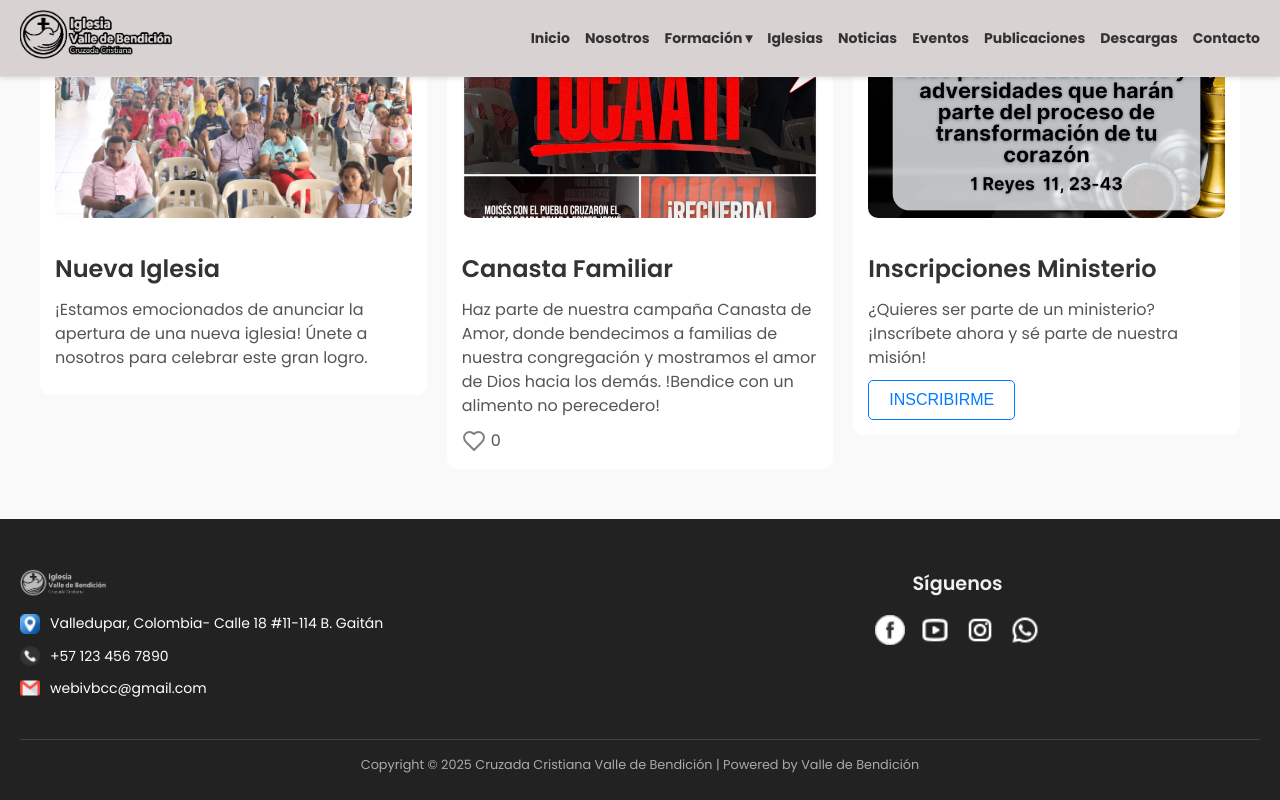
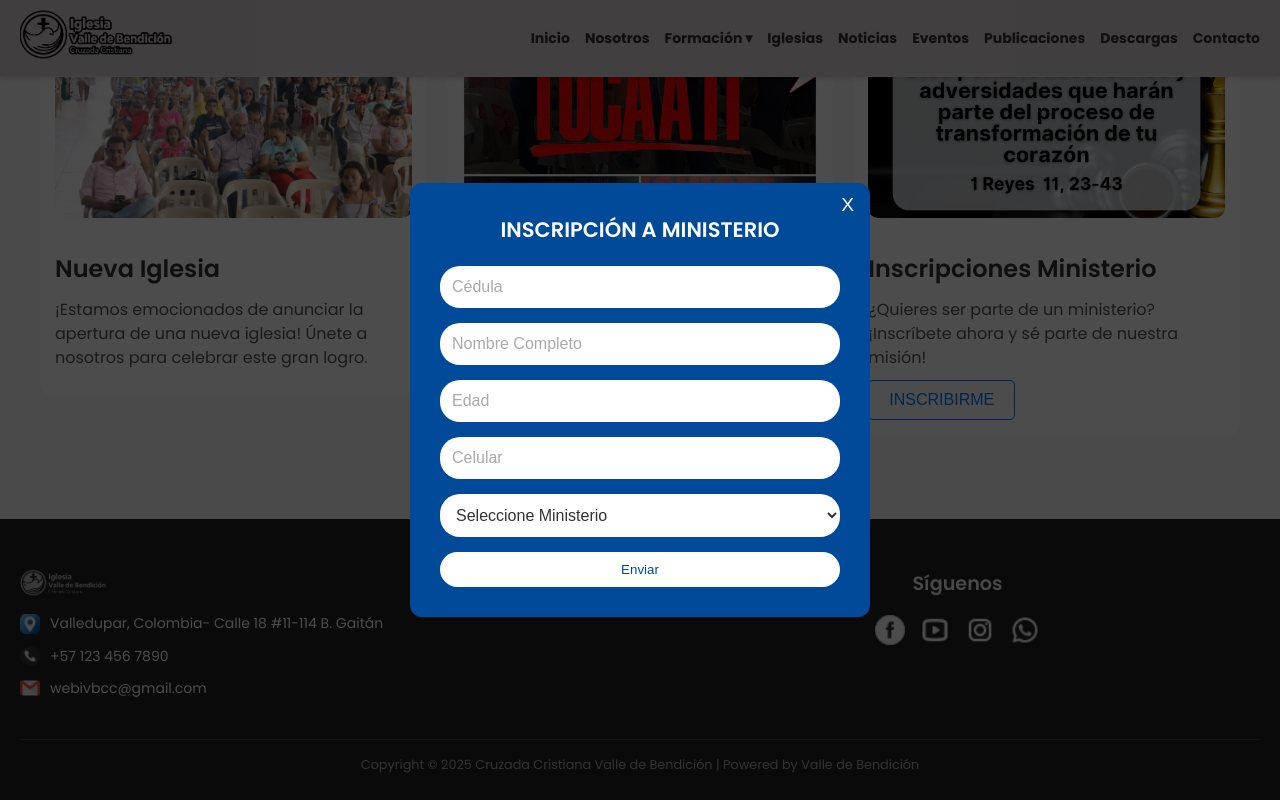
Before and after one commit to IVBCC/ivbccfront, a React (Create React App) app: page /noticias in a window 1280 px wide. Both pictures are taken after a click on the button "INSCRIBIRME". Shown: the part 991-1791 px from the top of the page. Built offline with nearby package versions, Linux system fonts and the light colour scheme; the HTML template or start-up script is replaced by a standard one.

Commit message:
form incripcion ministerio

```diff
--- /dev/null
+++ b/src/componentes/noticias/inscripcionMinisterio.js
@@ -0,0 +1,41 @@
+import React from "react";
+import "../styles.css";
+
+const FormularioInscripcionMinisterio = ({ isOpen, onClose }) => {
+
+    return (
+        <>
+
+            {isOpen && (
+                <div className="modal-overlay">
+                    <div className="modal-content">
+                        <h2>INSCRIPCIÓN A MINISTERIO</h2>
+                        <form className="modal-form">
+                            <input type="text" placeholder="Cédula" required />
+                            <input type="text" placeholder="Nombre Completo" required />
+                            <input type="number" placeholder="Edad" required />
+                            <input type="tel" placeholder="Celular" required />
+                            <select required>
+                                <option value="">Seleccione Ministerio</option>
+                                <option value="alabanza">Alabanza</option>
+                                <option value="danza">Danza</option>
+                                <option value="medios">Medios</option>
+                                <option value="ujier">Ujier</option>
+                                <option value="aseo">Aseo</option>
+                                <option value="maestro">Maestro(a)</option>
+                            </select>
+                            <button type="submit" className="submit-button">
+                                Enviar
+                            </button>
+                        </form>
+                        <button onClick={onClose} className="close-button">
+                            X
+                        </button>
+                    </div>
+                </div>
+            )}
+        </>
+    );
+};
+
+export default FormularioInscripcionMinisterio;
--- a/src/componentes/noticias/noticias.js
+++ b/src/componentes/noticias/noticias.js
@@ -8,9 +8,16 @@ import Imagen3iglesia from '../../image/ministerioalabanza.jpg';
 import ImagenNuevaIglesia from '../../image/todalaiglesia.jpeg';
 import ImagenCanasta from '../../image/tetocaati.jpeg';
 import ImagenMinisterio from '../../image/Ayuno.jpeg';
+import FormInscripcion from '../noticias/inscripcionMinisterio.js';
 import "../styles.css";
 
 const Noticias = () => {
+
+  const [isModalOpen, setIsModalOpen] = useState(false);
+
+  const openModal = () => setIsModalOpen(true);
+  const closeModal = () => setIsModalOpen(false);
+
   const carouselImages = [
     Imagen1iglesia, // Reemplaza con las URLs de tus imágenes
     Imagen2iglesia,
@@ -106,8 +113,9 @@ const Noticias = () => {
           <p className="tarjeta-descripcion">
             ¿Quieres ser parte de un ministerio? ¡Inscríbete ahora y sé parte de nuestra misión!
           </p>
-          <button className="tarjeta-boton">Inscribirme</button>
+          <button onClick={openModal} className="tarjeta-boton">Inscribirme</button>
         </div>
+        <FormInscripcion isOpen={isModalOpen} onClose={closeModal}></FormInscripcion>
       </div>
     </section>
   );
--- a/src/componentes/styles.css
+++ b/src/componentes/styles.css
@@ -1438,3 +1438,79 @@ p {
   margin-left: 5px;
   color: #555;
 }
+
+/* Modal */
+.modal-overlay {
+  position: fixed;
+  top: 0;
+  left: 0;
+  width: 100%;
+  height: 100%;
+  background: rgba(0, 0, 0, 0.7);
+  display: flex;
+  align-items: center;
+  justify-content: center;
+  z-index: 9999;
+}
+
+.modal-content {
+  background: #004a99;
+  color: white;
+  padding: 30px;
+  border-radius: 12px;
+  width: 90%;
+  max-width: 400px;
+  position: relative;
+  text-align: center;
+}
+
+.modal-content h2 {
+  margin-bottom: 20px;
+}
+
+.modal-form {
+  display: flex;
+  flex-direction: column;
+  gap: 15px;
+}
+
+.modal-form input,
+.modal-form select {
+  padding: 12px;
+  border: none;
+  border-radius: 20px;
+  font-size: 1rem;
+  color: #333;
+}
+
+.modal-form input::placeholder {
+  color: #aaa;
+}
+
+.modal-form select {
+  background-color: white;
+}
+
+.submit-button {
+  background-color: white;
+  color: #004a99;
+  padding: 10px;
+  border: none;
+  border-radius: 20px;
+  cursor: pointer;
+}
+
+.submit-button:hover {
+  background-color: #f0f0f0;
+}
+
+.close-button {
+  background: none;
+  color: white;
+  font-size: 1.2rem;
+  border: none;
+  position: absolute;
+  top: 10px;
+  right: 10px;
+  cursor: pointer;
+}
```
